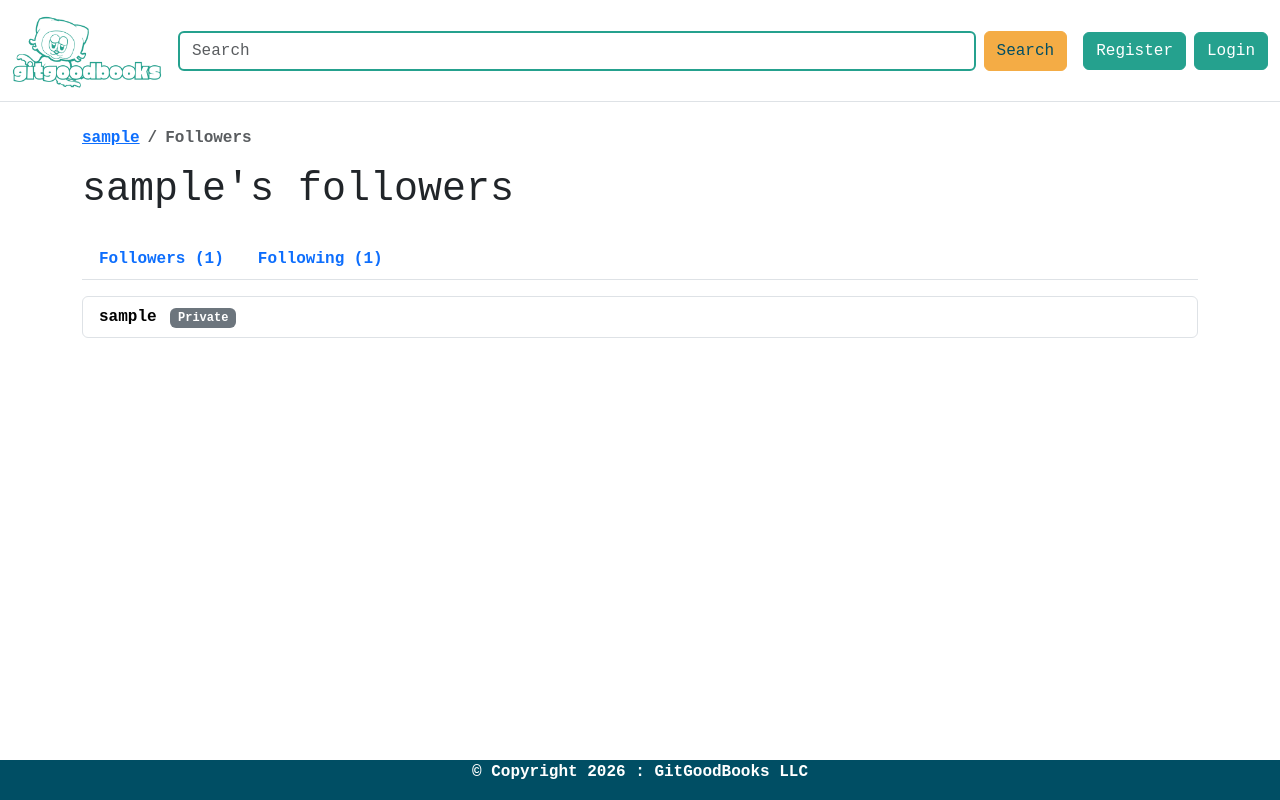
After one commit to Epion42/gitgoodbooks, a Node server app: template ProjectSourceCode/views/pages/followers.hbs in a window 1280 px wide. The commit adds this page. Run offline with Node 20, Linux system fonts and the light colour scheme; the template is opened without the code that fills it: most values are stand-ins (such as "Sample title", 1, 10 or a date in 2020); some libraries are stand-ins or nearby versions.

Commit message:
Add `/followers` page and links to said page (#104)

```diff
--- a/ProjectSourceCode/dbUtils.js
+++ b/ProjectSourceCode/dbUtils.js
@@ -100,6 +100,37 @@ class DbUtils {
     const query = `DELETE FROM follower
       WHERE followerUserId = $1 AND targetUserId = $2;`;
     await db.none(query, [followerUserId, targetUserId]);
+  }
+
+  // EXISTS subquery here annotates every row for a browsing user, so the Handlebars
+  // template can pick follow or unfollow user without extra queries. A not-logged-in
+  // user gives false for every row.
+  async getFollowers(userId, viewerUserId = null) {
+    const query = `
+      SELECT u.userId AS "userId", u.username, u.profilePublic AS "isPublic",
+        EXISTS (
+          SELECT 1 FROM follower vf
+          WHERE vf.followerUserId = $2::int AND vf.targetUserId = u.userId
+        ) AS "isFollowedByViewer"
+      FROM follower f
+      JOIN users u ON u.userId = f.followerUserId
+      WHERE f.targetUserId = $1
+      ORDER BY lower(u.username);`;
+    return await db.any(query, [userId, viewerUserId]);
+  }
+
+  async getFollowing(userId, viewerUserId = null) {
+    const query = `
+      SELECT u.userId AS "userId", u.username, u.profilePublic AS "isPublic",
+        EXISTS (
+          SELECT 1 FROM follower vf
+          WHERE vf.followerUserId = $2::int AND vf.targetUserId = u.userId
+        ) AS "isFollowedByViewer"
+      FROM follower f
+      JOIN users u ON u.userId = f.targetUserId
+      WHERE f.followerUserId = $1
+      ORDER BY lower(u.username);`;
+    return await db.any(query, [userId, viewerUserId]);
   }
 
   async saveBook(book) {
--- a/ProjectSourceCode/index.js
+++ b/ProjectSourceCode/index.js
@@ -232,6 +232,37 @@ app.get("/profile/edit", auth, async (req, res, next) => {
       isPublic: user.isPublic,
     });
   } catch (error) {
+    next(error);
+  }
+});
+
+app.get("/profile/:username/followers", async (req, res, next) => {
+  try {
+    const { profileUser } = await loadVisibleProfile(req, req.params.username);
+    const tab = req.query.tab === "following" ? "following" : "followers";
+    const viewerUserId = req.session.user?.userId ?? null;
+
+    const users =
+      tab === "following"
+        ? await dbUtils.getFollowing(profileUser.userId, viewerUserId)
+        : await dbUtils.getFollowers(profileUser.userId, viewerUserId);
+
+    res.render("pages/followers", {
+      tab_name:
+        tab === "following"
+          ? `${profileUser.username}'s following`
+          : `${profileUser.username}'s followers`,
+      profileUser: profileUser,
+      tab: tab,
+      users: users.map((user) => ({
+        ...user,
+        followAction: user.isFollowedByViewer ? "unfollow" : "follow",
+      })),
+      returnTo: `/profile/${encodeURIComponent(profileUser.username)}/followers?tab=${tab}`,
+    });
+  } catch (error) {
+    if (error instanceof HttpError && error.status === 403)
+      return sendError(res, error, { tabName: "Private profile" });
     next(error);
   }
 });
--- /dev/null
+++ b/ProjectSourceCode/views/pages/followers.hbs
@@ -0,0 +1,77 @@
+<!-- Followers / Following Page Template -->
+<nav aria-label="breadcrumb">
+  <ol class="breadcrumb">
+    <li class="breadcrumb-item">
+      <a href="/profile/{{profileUser.username}}">{{profileUser.username}}</a>
+    </li>
+    <li class="breadcrumb-item active" aria-current="page">
+    {{#if (eq tab "following") }}Following{{else}}Followers{{/if}}
+    </li>
+  </ol>
+</nav>
+
+<h1 class="mb-4">
+  {{profileUser.username}}'s
+{{#if (eq tab "following") }}following{{else}}followers{{/if}}
+</h1>
+
+<ul class="nav nav-tabs mb-3">
+  <li class="nav-item">
+    {{#if (eq tab "followers") }}
+      <a class="nav-link active"
+         aria-current="page"
+         href="/profile/{{profileUser.username}}/followers">Followers ({{profileUser.followerCount}})</a>
+    {{else}}
+      <a class="nav-link"
+         href="/profile/{{profileUser.username}}/followers">Followers ({{profileUser.followerCount}})</a>
+    {{/if }}
+  </li>
+  <li class="nav-item">
+    {{#if (eq tab "following") }}
+      <a class="nav-link active"
+         aria-current="page"
+         href="/profile/{{profileUser.username}}/followers?tab=following">Following ({{profileUser.followingCount}})</a>
+    {{else}}
+      <a class="nav-link"
+         href="/profile/{{profileUser.username}}/followers?tab=following">Following ({{profileUser.followingCount}})</a>
+    {{/if }}
+  </li>
+</ul>
+
+{{#if users.length }}
+  <ul class="list-group">
+    {{#each users }}
+      <li class="list-group-item d-flex flex-wrap align-items-center justify-content-between gap-2">
+        <div>
+          <a class="link-body-emphasis text-decoration-none fw-semibold"
+             href="/profile/{{username}}">{{username}}</a>
+          {{#unless isPublic }}
+            <span class="badge text-bg-secondary ms-1">Private</span>
+          {{/unless }}
+        </div>
+        {{#if ../currentUser }}
+          {{#if isPublic }}
+            {{#unless (eq userId ../currentUser.userId) }}
+              <form method="post" action="/profile/{{username}}/{{followAction}}">
+                <input type="hidden" name="returnTo" value="{{../returnTo}}" />
+                {{#if isFollowedByViewer }}
+                  <button type="submit" class="btn btn-sm btn-outline-secondary">Unfollow</button>
+                {{else}}
+                  <button type="submit" class="btn btn-sm btn-primary">Follow</button>
+                {{/if }}
+              </form>
+            {{/unless }}
+          {{/if }}
+        {{/if }}
+      </li>
+    {{/each }}
+  </ul>
+{{else}}
+  <p class="text-muted mb-0">
+    {{#if (eq tab "following") }}
+      Not following anyone yet.
+    {{else}}
+      No followers yet.
+    {{/if }}
+  </p>
+{{/if }}
--- a/ProjectSourceCode/views/partials/nav.hbs
+++ b/ProjectSourceCode/views/partials/nav.hbs
@@ -59,7 +59,8 @@
                 <hr class="dropdown-divider">
               </li>
               <li>
-                <a class="dropdown-item" href="#">My Friends</a>
+                <a class="dropdown-item"
+                   href="/profile/{{currentUser.username}}/followers">Followers</a>
               </li>
               <li>
                 <a class="dropdown-item" href="#">My Favorites</a>
```
Also changed, not shown: ProjectSourceCode/tests/index.test.js (+259 -0 lines), ProjectSourceCode/views/pages/profile.hbs (+5 -7 lines).
